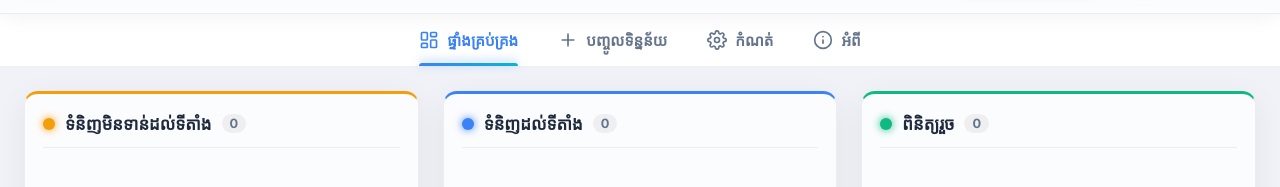
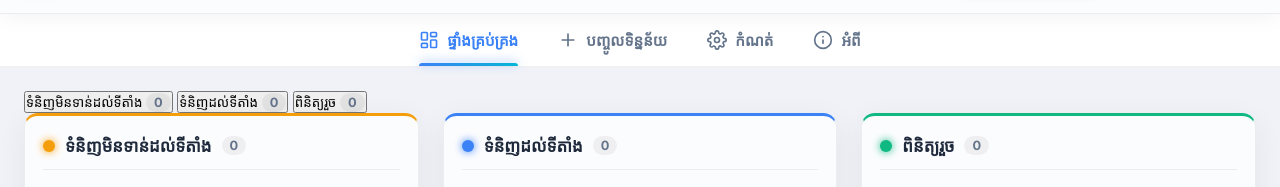
Before and after one commit to 01dara/Manage-freight, a website: page public/index.html in a window 1280 px wide. Shown: the part 55-242 px from the top of the page. Drawn offline with Linux system fonts and the light colour scheme; no server answers; a web font is replaced by a local one.

Commit message:
Update public/index.html via API

```diff
--- a/public/index.html
+++ b/public/index.html
@@ -79,8 +79,25 @@
 
     <!-- App Views Content Area -->
     <main class="app-content">
-      <!-- 1. DASHBOARD VIEW -->
-      <section id="view-dashboard" class="tab-view active">
+        <!-- Segmented Column Switcher for Mobile/Tablet -->
+        <div class="dashboard-col-switcher">
+          <button id="switch-col-not-arrived" class="switch-btn active" onclick="switchDashboardColumn('not_arrived')">
+            <span class="col-title-badge color-orange"></span>
+            <span data-i18n="colNotArrived">ទំនិញមិនទាន់ដល់ទីតាំង</span>
+            <span class="count-badge" id="switch-count-not-arrived">0</span>
+          </button>
+          <button id="switch-col-arrived" class="switch-btn" onclick="switchDashboardColumn('arrived')">
+            <span class="col-title-badge color-blue"></span>
+            <span data-i18n="colArrived">ទំនិញដល់ទីតាំង</span>
+            <span class="count-badge" id="switch-count-arrived">0</span>
+          </button>
+          <button id="switch-col-checked" class="switch-btn" onclick="switchDashboardColumn('checked')">
+            <span class="col-title-badge color-green"></span>
+            <span data-i18n="colChecked">ពិនិត្យរួច</span>
+            <span class="count-badge" id="switch-count-checked">0</span>
+          </button>
+        </div>
+
         <div class="dashboard-grid">
           <!-- Column 1: Not Arrived -->
           <div class="dashboard-col" id="col-not-arrived">
@@ -516,6 +533,8 @@
   <!-- Hidden inputs for triggering mobile native camera directly -->
   <input type="file" id="camera-capture-input-entry" accept="image/*" capture="environment" class="hidden" onchange="handleImageUpload(event, 'entry')">
   <input type="file" id="camera-capture-input-edit" accept="image/*" capture="environment" class="hidden" onchange="handleImageUpload(event, 'edit')">
+  <input type="file" id="camera-capture-input-card" accept="image/*" multiple class="hidden" onchange="handleCardImageUpload(event)">
+  <input type="file" id="camera-capture-input-card-cam" accept="image/*" capture="environment" class="hidden" onchange="handleCardImageUpload(event)">
 
   <!-- Include App Javascript modules -->
   <script src="js/translations.js"></script>
```
